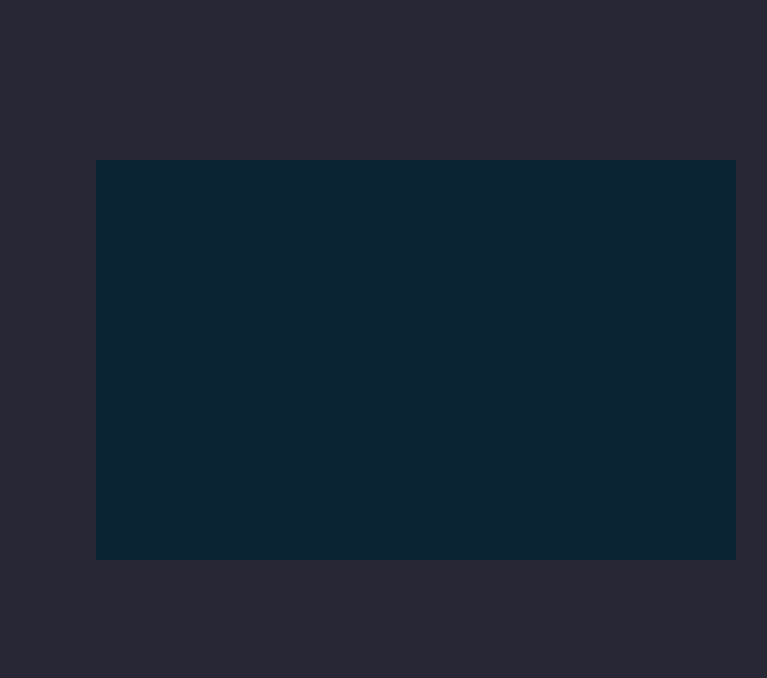
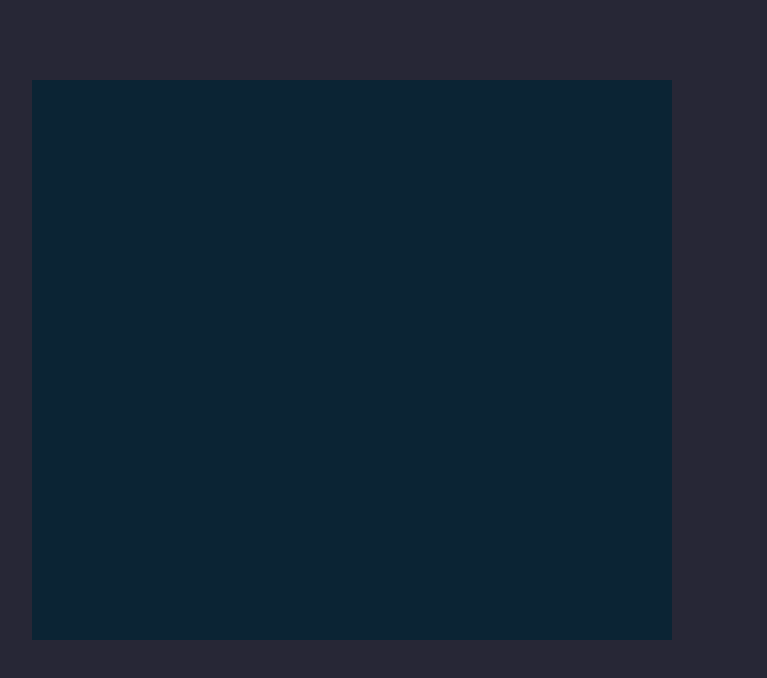
Before and after one commit to AngelOfTheSkyGod/BalloonMania, a React (Create React App) app: page / in a window 1280 px wide. Shown: the top 678 px of the page, without its empty margins (288-1055 px from the left). Built offline with nearby package versions, Linux system fonts and the light colour scheme.

Commit message:
Update style.css

```diff
--- a/src/style.css
+++ b/src/style.css
@@ -1,9 +1,9 @@
 .Menu-background {
   position: absolute;
   width: 50%;
-  height: 50%;
-  left: 30%;
-  top: 10rem;
+  height: 70%;
+  left: 25%;
+  top: 10%;
 
   background: #0b2434;
 }
```
